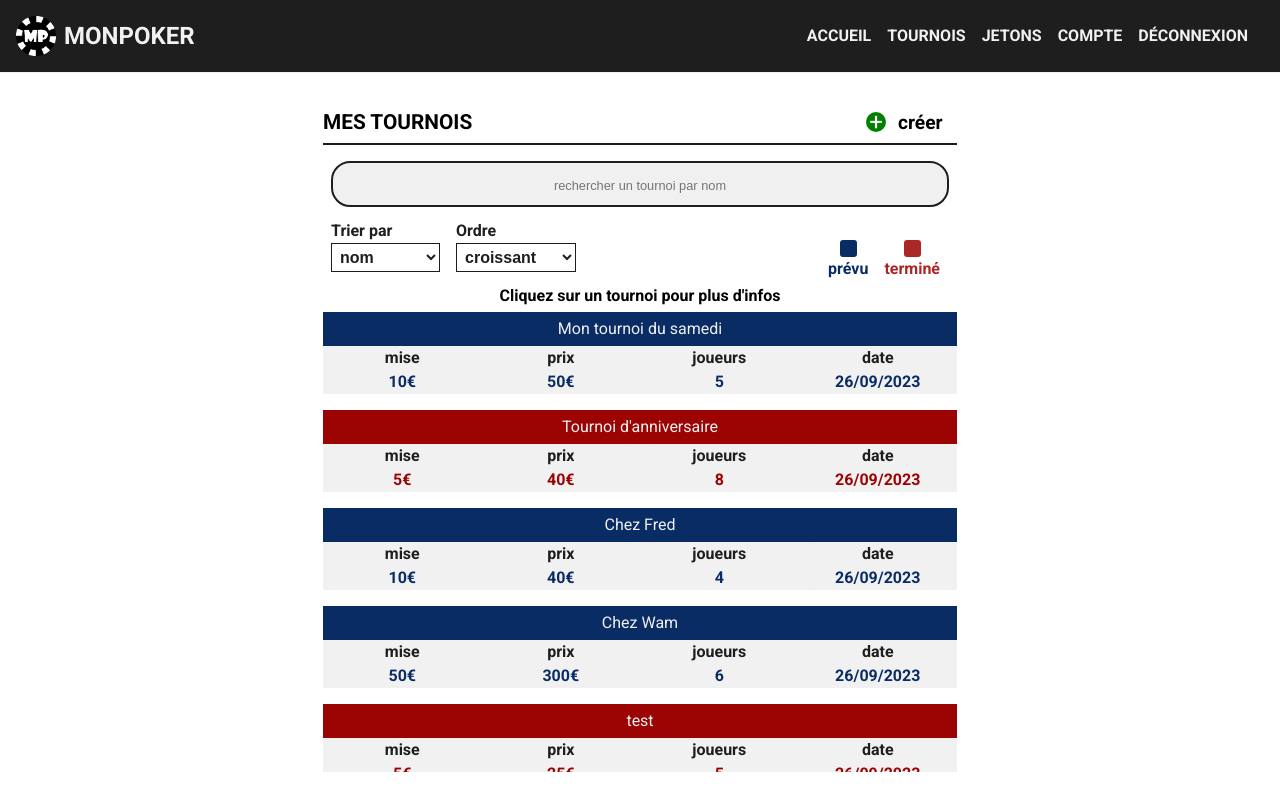
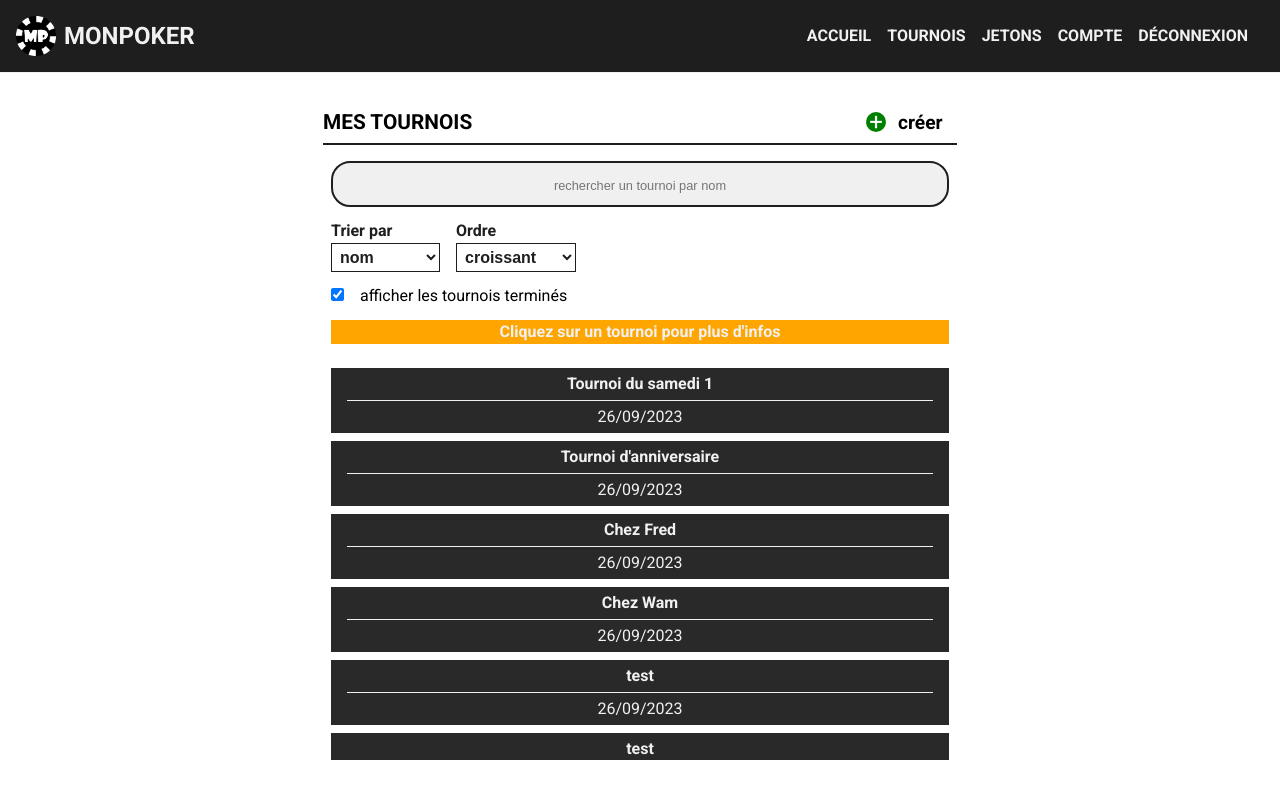
Before and after one commit to juan5987/monpoker-react, a React (Create React App) app: page /tournaments in a window 1280 px wide. Built offline with nearby package versions, Linux system fonts and the light colour scheme.

Commit message:
modified design and added checkbox to show/hide finished tournaments

```diff
--- a/src/pages/Tournaments/Tournaments.tsx
+++ b/src/pages/Tournaments/Tournaments.tsx
@@ -37,39 +37,33 @@ const Tournaments = () => {
           </select>
         </div>
       </section>
-      <section className="tournaments__legend">
-          <div className="tournaments__legend__element">
-            <div className="tournaments__legend__element__box tournaments__legend__element__box--pending"></div>
-            <span className="tournaments__legend__element__text tournaments__legend__element__text--pending">prévu</span>
-          </div>
-          <div className="tournaments__legend__element">
-            <div className="tournaments__legend__element__box tournaments__legend__element__box--finished"></div>
-            <span className="tournaments__legend__element__text tournaments__legend__element__text--finished">terminé</span>
-          </div>
-        </section>
-        <span className='tournaments__infos'>Cliquez sur un tournoi pour plus d'infos</span>
+      <section className="tournaments__checkbox">
+        <input type="checkbox" className="tournaments__checkbox__input" checked />
+        <label htmlFor="checkbox" className="tournaments__checkbox__label">afficher les tournois terminés</label>
+      </section>
+      <span className='tournaments__infos'>Cliquez sur un tournoi pour plus d'infos</span>
       <section className="tournaments__tournaments">
-        <Tournament status="pending" nom="Mon tournoi du samedi" mise={10} prix={50} joueurs={5} date='26/09/2023'/>
-        <Tournament status="finished" nom="Tournoi d'anniversaire" mise={5} prix={40} joueurs={8} date='26/09/2023'/>
-        <Tournament status="pending" nom="Chez Fred" mise={10} prix={40} joueurs={4} date='26/09/2023'/>
-        <Tournament status="pending" nom="Chez Wam" mise={50} prix={300} joueurs={6} date='26/09/2023'/>
-        <Tournament status="finished" nom="test" mise={5} prix={25} joueurs={5} date='26/09/2023'/>
-        <Tournament status="finished" nom="test" mise={5} prix={25} joueurs={5} date='26/09/2023'/>
-        <Tournament status="finished" nom="test" mise={5} prix={25} joueurs={5} date='26/09/2023'/>
-        <Tournament status="finished" nom="test" mise={5} prix={25} joueurs={5} date='26/09/2023'/>
-        <Tournament status="finished" nom="test" mise={5} prix={25} joueurs={5} date='26/09/2023'/>
-        <Tournament status="finished" nom="test" mise={5} prix={25} joueurs={5} date='26/09/2023'/>
-        <Tournament status="finished" nom="test" mise={5} prix={25} joueurs={5} date='26/09/2023'/>
-        <Tournament status="finished" nom="test" mise={5} prix={25} joueurs={5} date='26/09/2023'/>
-        <Tournament status="finished" nom="test" mise={5} prix={25} joueurs={5} date='26/09/2023'/>
-        <Tournament status="finished" nom="test" mise={5} prix={25} joueurs={5} date='26/09/2023'/>
-        <Tournament status="finished" nom="test" mise={5} prix={25} joueurs={5} date='26/09/2023'/>
-        <Tournament status="finished" nom="test" mise={5} prix={25} joueurs={5} date='26/09/2023'/>
-        <Tournament status="finished" nom="test" mise={5} prix={25} joueurs={5} date='26/09/2023'/>
-        <Tournament status="finished" nom="test" mise={5} prix={25} joueurs={5} date='26/09/2023'/>
-        <Tournament status="finished" nom="test" mise={5} prix={25} joueurs={5} date='26/09/2023'/>
-        <Tournament status="finished" nom="test" mise={5} prix={25} joueurs={5} date='26/09/2023'/>
-        <Tournament status="finished" nom="test" mise={5} prix={25} joueurs={5} date='26/09/2023'/>
+        <Tournament status="prévu" nom="Tournoi du samedi 1" mise={10} prix={50} joueurs={5} date='26/09/2023' />
+        <Tournament status="terminé" nom="Tournoi d'anniversaire" mise={5} prix={40} joueurs={8} date='26/09/2023' />
+        <Tournament status="prévu" nom="Chez Fred" mise={10} prix={40} joueurs={4} date='26/09/2023' />
+        <Tournament status="prévu" nom="Chez Wam" mise={50} prix={300} joueurs={6} date='26/09/2023' />
+        <Tournament status="terminé" nom="test" mise={5} prix={25} joueurs={5} date='26/09/2023' />
+        <Tournament status="terminé" nom="test" mise={5} prix={25} joueurs={5} date='26/09/2023' />
+        <Tournament status="terminé" nom="test" mise={5} prix={25} joueurs={5} date='26/09/2023' />
+        <Tournament status="terminé" nom="test" mise={5} prix={25} joueurs={5} date='26/09/2023' />
+        <Tournament status="terminé" nom="test" mise={5} prix={25} joueurs={5} date='26/09/2023' />
+        <Tournament status="terminé" nom="test" mise={5} prix={25} joueurs={5} date='26/09/2023' />
+        <Tournament status="terminé" nom="test" mise={5} prix={25} joueurs={5} date='26/09/2023' />
+        <Tournament status="terminé" nom="test" mise={5} prix={25} joueurs={5} date='26/09/2023' />
+        <Tournament status="terminé" nom="test" mise={5} prix={25} joueurs={5} date='26/09/2023' />
+        <Tournament status="terminé" nom="test" mise={5} prix={25} joueurs={5} date='26/09/2023' />
+        <Tournament status="terminé" nom="test" mise={5} prix={25} joueurs={5} date='26/09/2023' />
+        <Tournament status="terminé" nom="test" mise={5} prix={25} joueurs={5} date='26/09/2023' />
+        <Tournament status="terminé" nom="test" mise={5} prix={25} joueurs={5} date='26/09/2023' />
+        <Tournament status="terminé" nom="test" mise={5} prix={25} joueurs={5} date='26/09/2023' />
+        <Tournament status="terminé" nom="test" mise={5} prix={25} joueurs={5} date='26/09/2023' />
+        <Tournament status="terminé" nom="test" mise={5} prix={25} joueurs={5} date='26/09/2023' />
+        <Tournament status="terminé" nom="test" mise={5} prix={25} joueurs={5} date='26/09/2023' />
       </section>
     </div>
   )
--- a/src/pages/Tournaments/components/Tournament.tsx
+++ b/src/pages/Tournaments/components/Tournament.tsx
@@ -4,26 +4,9 @@ import '../../../styles/tournament.sass'
 
 const Tournament = ({status, nom, mise, prix, joueurs, date}:ITournament) => {
   return (
-    <div className={status === "pending" ? "tournament" : "tournament tournament--finished"}>
-      <h2 className={status === "pending" ? "tournament__title" : "tournament__title tournament__title--finished"}>{nom}</h2>
-      <div className={status === "pending" ? "tournament__info" : "tournament__info tournament__info--finished"}>
-        <div className="tournament__info__element">
-          <span className="tournament__info__element__label">mise</span>
-          <span className="tournament__info__element__text">{mise}€</span>
-        </div>
-        <div className="tournament__info__element">
-          <span className="tournament__info__element__label">prix</span>
-          <span className=" tournament__info__element__text">{prix}€</span>
-        </div>
-        <div className="tournament__info__element">
-          <span className="tournament__info__element__label">joueurs</span>
-          <span className=" tournament__info__element__text">{joueurs}</span>
-        </div>
-        <div className="tournament__info__element">
-          <span className="tournament__info__element__label">date</span>
-          <span className=" tournament__info__element__text">{date}</span>
-        </div>
-      </div>
+    <div className={status === "prévu" ? "tournament" : "tournament tournament--finished"}>
+      <h2 className={status === "prévu" ? "tournament__title" : "tournament__title tournament__title--finished"}>{nom}</h2>
+      <span className="tournament__date">26/09/2023</span>
     </div>
   )
 }
--- a/src/styles/tournament.sass
+++ b/src/styles/tournament.sass
@@ -2,30 +2,36 @@
     display: flex
     flex-direction: column
     justify-content: space-between
-    width: 100%
-    background-color: rgb(9, 44, 100)
+    background-color: rgb(41, 41, 41)
     color: rgb(241,241,241)
-    margin-bottom: 1rem
+    font-weight: bold
+    margin: .5rem
     transition: all .2s ease-in
     cursor: pointer
+    overflow: hidden
+    padding: 0 1em
 
     &:hover
         transform: scale(1.02)
         box-shadow: 0 0 10px 0 rgba(0,0,0,.5)
 
     &--finished
-        background-color: rgb(156, 4, 4)
+        // background-color: rgb(156, 4, 4)
 
     &__title
         display: flex
         justify-content: center
         border-bottom: 1px solid rgb(241,241,241)
         text-align: center
-        border: 1px solid rgb(9, 44, 100)
         padding: .5em 0
 
         &--finished
-            border: 1px solid rgb(156, 4, 4)
+            // border: 1px solid rgb(156, 4, 4)
+
+    &__date
+        text-align: center
+        padding: .5em 0
+        font-weight: normal
 
     &__info
         display: flex
@@ -34,6 +40,7 @@
         background-color: rgb(241,241,241)
         color: rgb(9, 44, 100)
         border-top: none
+        padding: .5em
 
         &--finished
             color: rgb(156, 4, 4)
@@ -46,15 +53,3 @@
             flex: 1
             padding: .25rem
             border-radius: 1rem
-
-            &__label
-                text-align: center
-                color: rgb(30,30,30)
-                font-weight: bold
-                margin-bottom: .5rem
-                width: 100%
-
-            &__text
-                text-align: center
-                width: 100%
-                font-weight: bold
--- a/src/styles/tournaments.sass
+++ b/src/styles/tournaments.sass
@@ -61,6 +61,12 @@
                 font-size: .8rem
                 text-align: center
 
+    &__checkbox
+        margin: 0 1rem 1rem 1rem
+
+        &__input
+            margin-right: 1rem
+
     &__filters
         display: flex
         justify-content: space-between
@@ -119,8 +125,13 @@
         font-weight: bold
         text-align: center
         margin-bottom: .5rem
+        color: rgb(241,241,241)
+        background-color: orange
+        padding: .25em 0
+        margin: 0 1rem
+        margin-bottom: 1rem
 
     &__tournaments
-        max-height: calc(100vh - 340px)
+        max-height: calc(100vh - 400px)
         overflow-y: scroll
         padding: 0 .5rem
```
